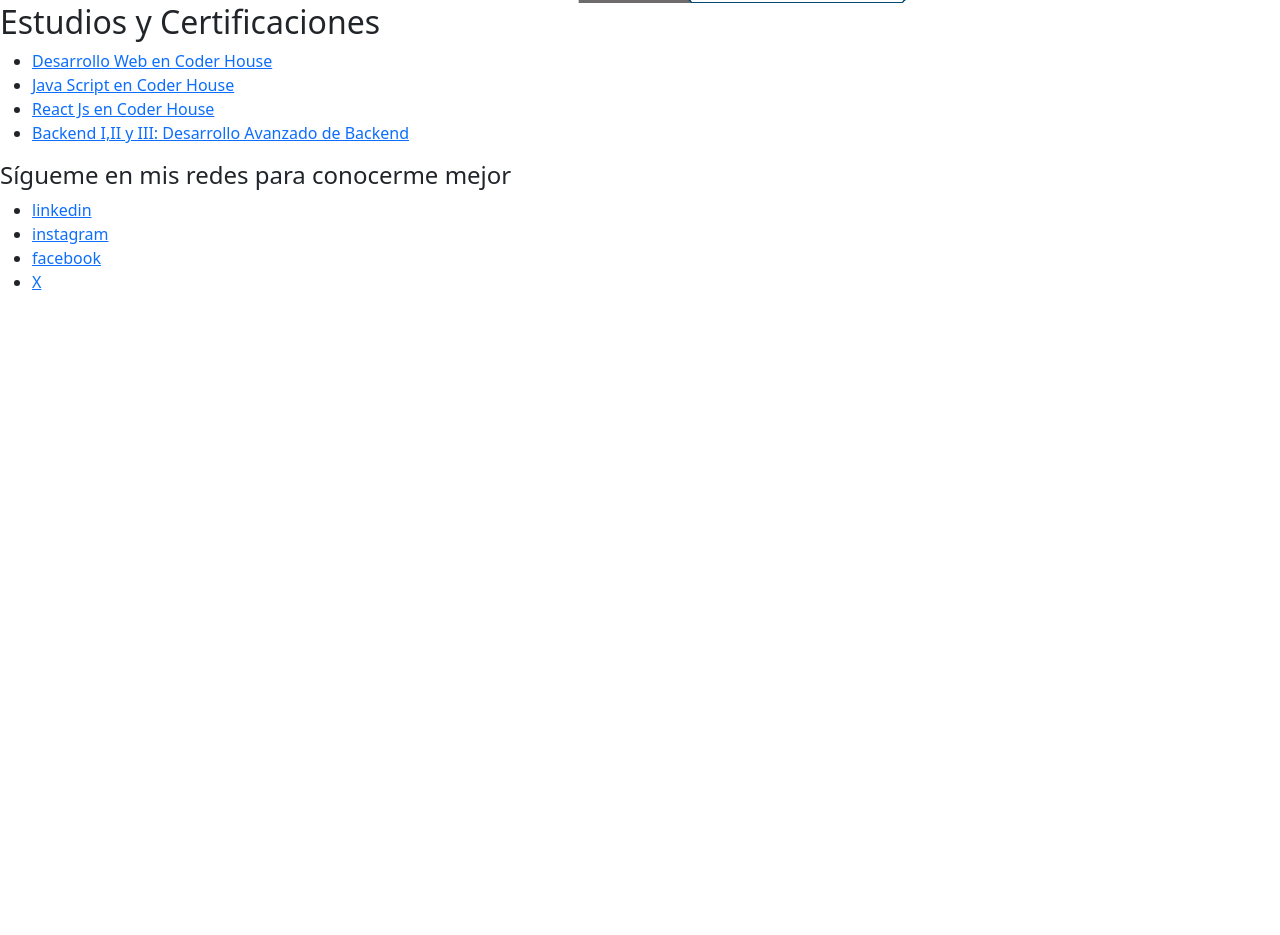
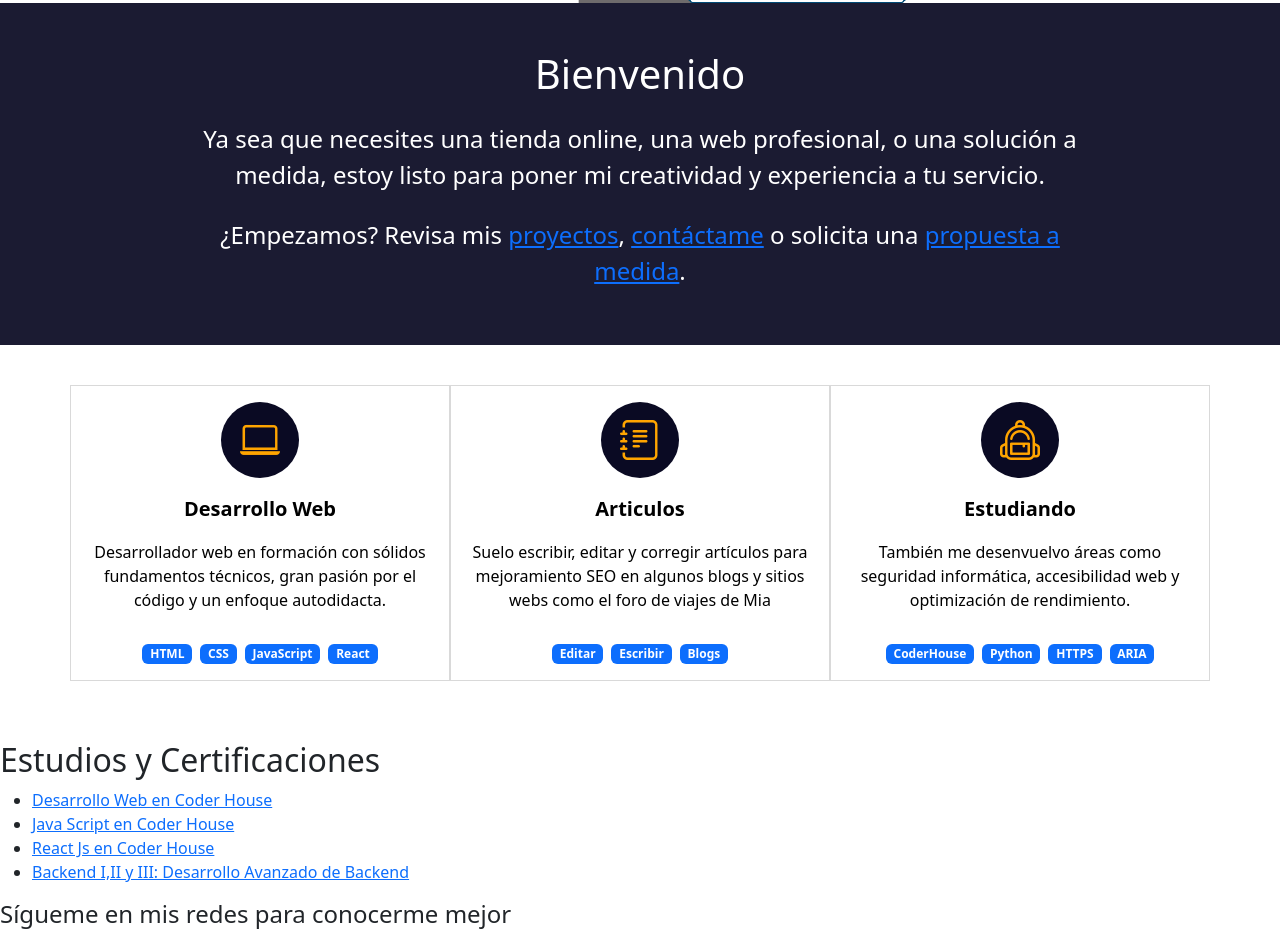
Before and after one commit to melvisj/Portfolio-Elvis-Marquez-Web-Developer-Full-Stack, a plain HTML site: page index.html in a window 1280 px wide. Shown: the part 820-1755 px from the top of the page. Before the commit the page ends 1130 px from the top, so only its background shows below. Drawn offline with nearby package versions, Linux system fonts and the light colour scheme; a web font is replaced by a local one.

Commit message:
seccion experiencia terminada, se adelanta seccion sobre mi

```diff
--- a/index.html
+++ b/index.html
@@ -44,6 +44,10 @@
       rel="stylesheet"
       integrity="sha384-LN+7fdVzj6u52u30Kp6M/trliBMCMKTyK833zpbD+pXdCLuTusPj697FH4R/5mcr"
       crossorigin="anonymous"
+    />
+    <link
+      rel="stylesheet"
+      href="https://cdn.jsdelivr.net/npm/bootstrap-icons@1.13.1/font/bootstrap-icons.min.css"
     />
     <!-- titulo -->
     <title>Elvis Marquez | Desarrollador Web Full-Stack</title>
@@ -161,6 +165,74 @@
           />
         </div>
       </section>
+      <section class="sobre-mi seccion-oscura align-items-strech">
+        <div class="contenedor d-flex flex-column">
+          <h2 class="seccion-titulo">Bienvenido</h2>
+          <p class="seccion-texto">
+            Ya sea que necesites una tienda online, una web profesional, o una
+            solución a medida, estoy listo para poner mi creatividad y
+            experiencia a tu servicio.
+          </p>
+
+          <p class="seccion-texto">
+            <span class="negrita">¿Empezamos?</span> Revisa mis
+            <a href="./proyectos.html">proyectos</a>,
+            <a href="./contacto.html">contáctame</a> o solicita una
+            <a href="./contrataciones.html">propuesta a medida</a>.
+          </p>
+        </div>
+      </section>
+      <!-- experiencia  -->
+      <section class="experiencia seccion-clara">
+        <div class="container text-center">
+          <div class="row">
+            <!-- experiencia -->
+            <div class="columna col-12 col-md-4">
+              <i class="bi bi-laptop"></i>
+              <p class="experincia-titulo"><strong>Desarrollo Web</strong></p>
+              <p>
+                Desarrollador web en formación con sólidos fundamentos técnicos,
+                gran pasión por el código y un enfoque autodidacta.
+              </p>
+              <div class="badges">
+                <span class="badge text-bg-primary">HTML</span>
+                <span class="badge text-bg-primary">CSS</span>
+                <span class="badge text-bg-primary">JavaScript</span>
+                <span class="badge text-bg-primary">React</span>
+              </div>
+            </div>
+            <!-- articulos  -->
+            <div class="columna col-12 col-md-4">
+              <i class="bi bi-journal-text"></i>
+              <p class="experincia-titulo"><strong>Articulos</strong></p>
+              <p>
+                Suelo escribir, editar y corregir artículos para mejoramiento
+                SEO en algunos blogs y sitios webs como el foro de viajes de Mia
+              </p>
+              <div class="badges">
+                <span class="badge text-bg-primary">Editar</span>
+                <span class="badge text-bg-primary">Escribir</span>
+                <span class="badge text-bg-primary">Blogs</span>
+              </div>
+            </div>
+            <!-- Estudiando  -->
+            <div class="columna col-12 col-md-4">
+              <i class="bi bi-backpack2"></i>
+              <p class="experincia-titulo"><strong>Estudiando</strong></p>
+              <p>
+                También me desenvuelvo áreas como seguridad informática,
+                accesibilidad web y optimización de rendimiento.
+              </p>
+              <div class="badges">
+                <span class="badge text-bg-primary">CoderHouse</span>
+                <span class="badge text-bg-primary">Python</span>
+                <span class="badge text-bg-primary">HTTPS</span>
+                <span class="badge text-bg-primary">ARIA</span>
+              </div>
+            </div>
+          </div>
+        </div>
+      </section>
       <!-- estudios y proyectos-->
       <div class="contenedor-principal">
         <aside class="barra-lateral">
--- a/styles.css
+++ b/styles.css
@@ -2,6 +2,23 @@
   margin: 0;
   padding: 0;
   box-sizing: border-box;
+}
+
+/* estilos generales  */
+
+.seccion-titulo {
+  font-size: 2.5rem;
+  padding: 15px 0px;
+  font-family: "Rubik Dirt", system-ui !important;
+}
+
+.seccion-clara {
+  color: black;
+  background-color: white;
+}
+.seccion-texto {
+  font-size: 1.5rem;
+  margin-bottom: 1.5rem;
 }
 
 /* barra de navegacion */
@@ -36,6 +53,71 @@
   padding: 1rem;
 }
 
+/* sobre mi  */
+
+.seccion-oscura {
+  color: white;
+  background-color: #1b1b32;
+}
+
+.sobre-mi {
+  background-color: #1b1b32;
+  color: white;
+  min-height: auto;
+  padding: 2rem 1rem;
+  display: flex;
+  justify-content: center;
+  text-align: center;
+}
+
+.sobre-mi .contenedor {
+  max-width: 900px;
+  text-align: center;
+  display: block;
+}
+
+/* experiencia  */
+
+.experiencia {
+  padding: 40px 40px 60px 40px;
+}
+
+.experiencia .columna {
+  border: 1px solid #8080804d;
+  padding: 1rem;
+  display: flex;
+  flex-direction: column;
+  align-items: center;
+  justify-content: start;
+  text-align: center;
+  transition: all 0.2s ease-in;
+}
+
+.experiencia .columna:hover {
+  color: white;
+  background-color: #1b1b32;
+}
+
+.experincia-titulo {
+  font-size: 1.25rem;
+  margin: 1rem;
+}
+
+.experiencia i {
+  font-size: 2.5rem;
+  color: orange;
+  background-color: #0a0a23;
+  padding: 8px 19px;
+  border-radius: 50%;
+}
+
+.badges {
+  display: flex;
+  flex-wrap: wrap;
+  gap: 0.5rem;
+  justify-content: center;
+  margin-top: 1rem;
+}
 /* queries */
 
 @media screen and (min-width: 700px) {
@@ -43,3 +125,14 @@
     max-width: 600px;
   }
 }
+
+@media screen and (max-width: 576px) {
+  .seccion-texto {
+    font-size: 1rem;
+    padding: 0 1rem;
+  }
+
+  .seccion-titulo {
+    font-size: 1.5rem;
+  }
+}
```
Also changed, not shown: sobre-mi.html (+42 -17 lines).
